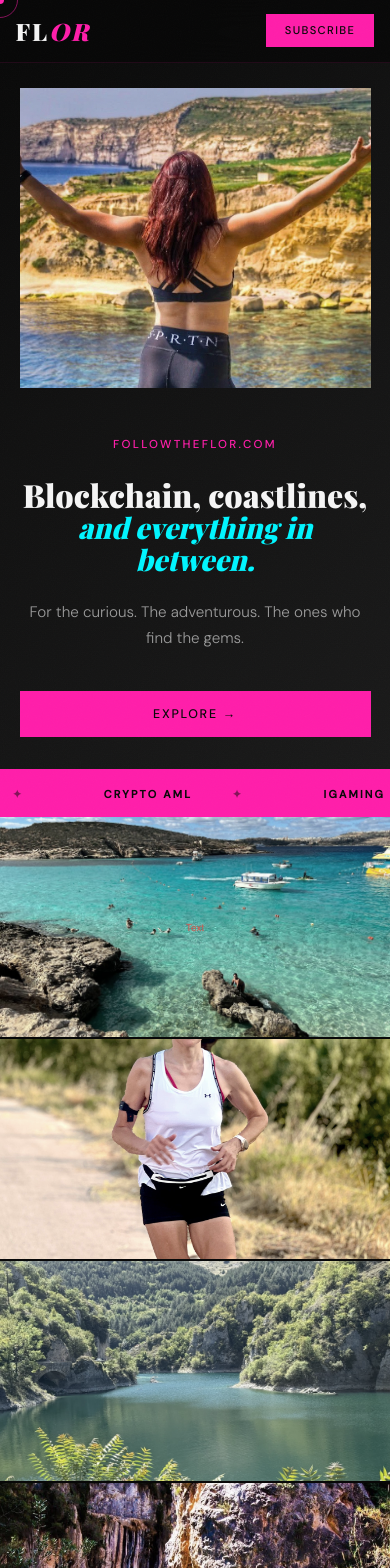
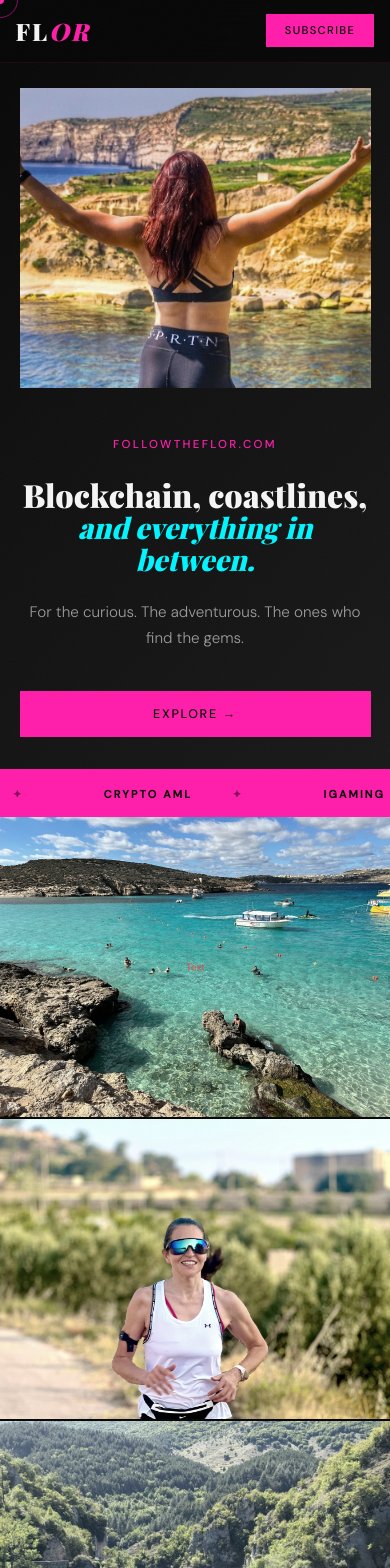
Before and after one commit to onchainpathfinder/followtheflor, a Next.js app: page / in a window 390 px wide. Shown: the top 1568 px of the page. Built offline with nearby package versions, Linux system fonts and the light colour scheme; a web font is replaced by a local one.

Commit message:
Fix about and running photo cropping on mobile
- About photo: taller on mobile (70vw, min 320px) with object-position 30%
- Strip photos: taller on tablet (260px) and mobile (300px), top-aligned
- Ensures face/body visible on small screens

Co-Authored-By: Claude Opus 4.6 <noreply@anthropic.com>

```diff
--- a/app/globals.css
+++ b/app/globals.css
@@ -532,11 +532,13 @@ body::before {
   .hero-sub { max-width: 100%; margin-left: auto; margin-right: auto; }
   .hero-photo { width: 100%; height: 380px; order: -1; }
   .photo-strip { grid-template-columns: 1fr 1fr; }
-  .photo-strip-item { height: 200px; }
+  .photo-strip-item { height: 260px; }
+  .strip-img { object-position: center top !important; }
   .worlds { padding: 5rem 5vw; }
   .worlds-grid { grid-template-columns: 1fr; max-width: 500px; }
   .about { grid-template-columns: 1fr; }
-  .about-photo { height: 50vw; }
+  .about-photo { height: 70vw; min-height: 320px; }
+  .about-photo-img { object-position: center 30% !important; }
   .about-photo::after { background: linear-gradient(to bottom, transparent 60%, rgba(8,8,8,0.9) 100%); }
   .about-content { padding: 3rem 5vw; text-align: center; }
   .about-cta { align-self: center; }
@@ -559,7 +561,7 @@ body::before {
   .hero-cta { padding: 0.85rem 2rem; width: 100%; text-align: center; }
   .hero-photo { height: 300px; }
   .photo-strip { grid-template-columns: 1fr; }
-  .photo-strip-item { height: 220px; }
+  .photo-strip-item { height: 300px; }
   .worlds-headline { font-size: 1.6rem; }
   .worlds-sub { font-size: 0.9rem; }
   .world-card { margin: 0 -2vw; }
```
